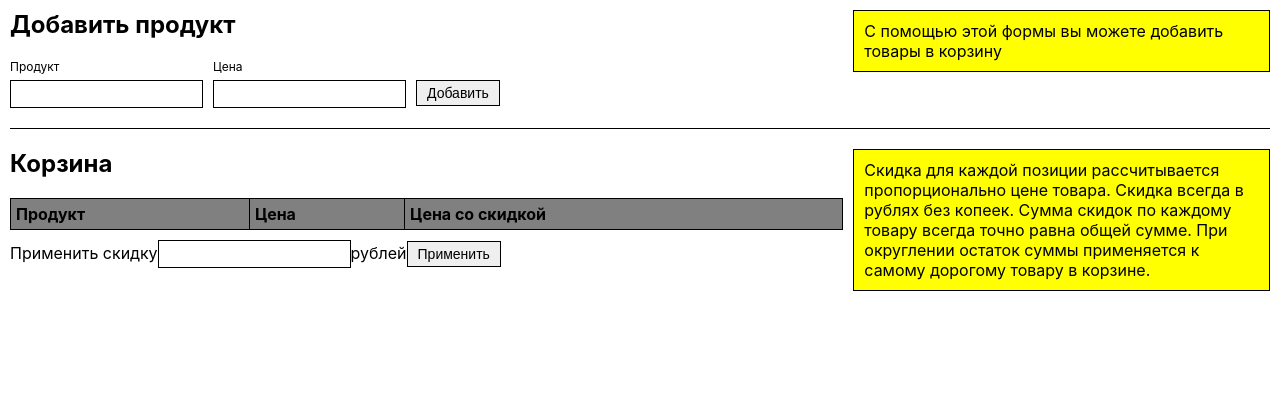
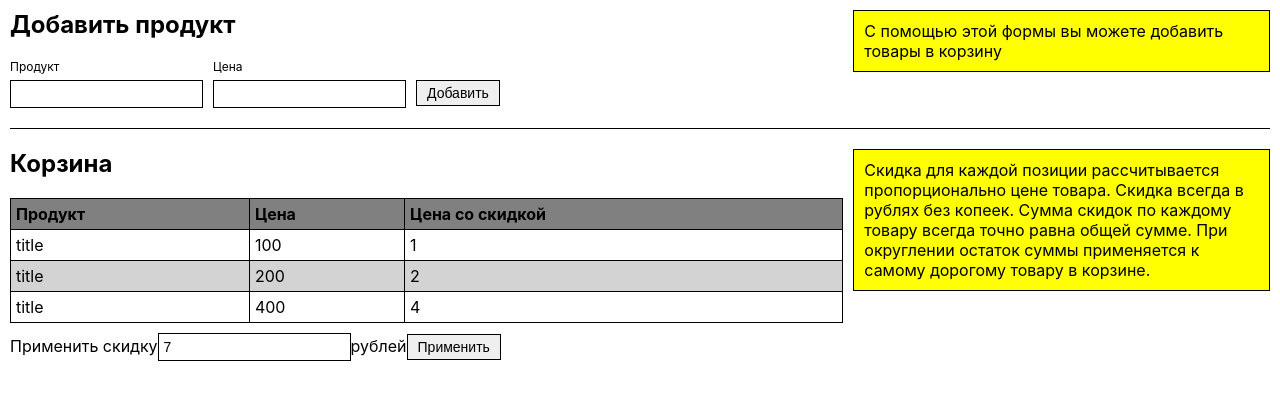
Before and after one commit to notr3d/react-tests, a React (Create React App) app in the folder ancor-test/: page / in a window 1280 px wide. Shown: the top 400 px of the page. Built offline with nearby package versions, Linux system fonts and the light colour scheme.

Commit message:
calc discount

```diff
--- a/ancor-test/src/App.js
+++ b/ancor-test/src/App.js
@@ -11,12 +11,24 @@ class App extends Component {
     this.state = {
       newItemTitle: '',
       newItemPrice: '',
-      items: [],
-      discount: 0
+      items: [
+        {
+          title: 'title',
+          price: 100,
+        }, {
+          title: 'title',
+          price: 200,
+        }, {
+          title: 'title',
+          price: 400,
+        },
+      ],
+      discount: 7
     };
 
     this.setNewItemTitle = this.setNewItemTitle.bind(this);
     this.setNewItemPrice = this.setNewItemPrice.bind(this);
+    this.changeDiscount = this.changeDiscount.bind(this);
   }
 
   setNewItemTitle(event) {
@@ -28,6 +40,12 @@ class App extends Component {
   setNewItemPrice(event) {
     this.setState({
       newItemPrice: event.target.value
+    })
+  }
+
+  changeDiscount(event) {
+    this.setState({
+      discount: event.target.value
     })
   }
 
@@ -48,17 +66,22 @@ class App extends Component {
     })
   }
 
+  renderDiscount = (index) => {
+    const { items, discount } = this.state;
+    const { price } = items[index];
+    const totalPrice = items.reduce((sum, item) => sum + item.price, 0);
+
+    return Math.round(discount / 100 * Math.round(price / totalPrice * 100))
+  }
+
   render() {
     const { newItemTitle, newItemPrice, items, discount } = this.state;
-
-    console.log(items)
-
     const itemList = items.map((item, index) => {
       return (
         <tr key={index}>
           <td>{item.title}</td>
           <td>{item.price}</td>
-          <td>99</td>
+          <td>{this.renderDiscount(index)}</td>
         </tr>
       )
     })
@@ -136,7 +159,11 @@ class App extends Component {
                     <div className="input-item">
                       <label>
                         <span>Применить скидку</span>
-                        <input type="text"/>
+                        <input
+                          type="text"
+                          value={discount}
+                          onChange={this.changeDiscount}
+                        />
                         <span>рублей</span>
                         <button>Применить</button>
                       </label>
```
